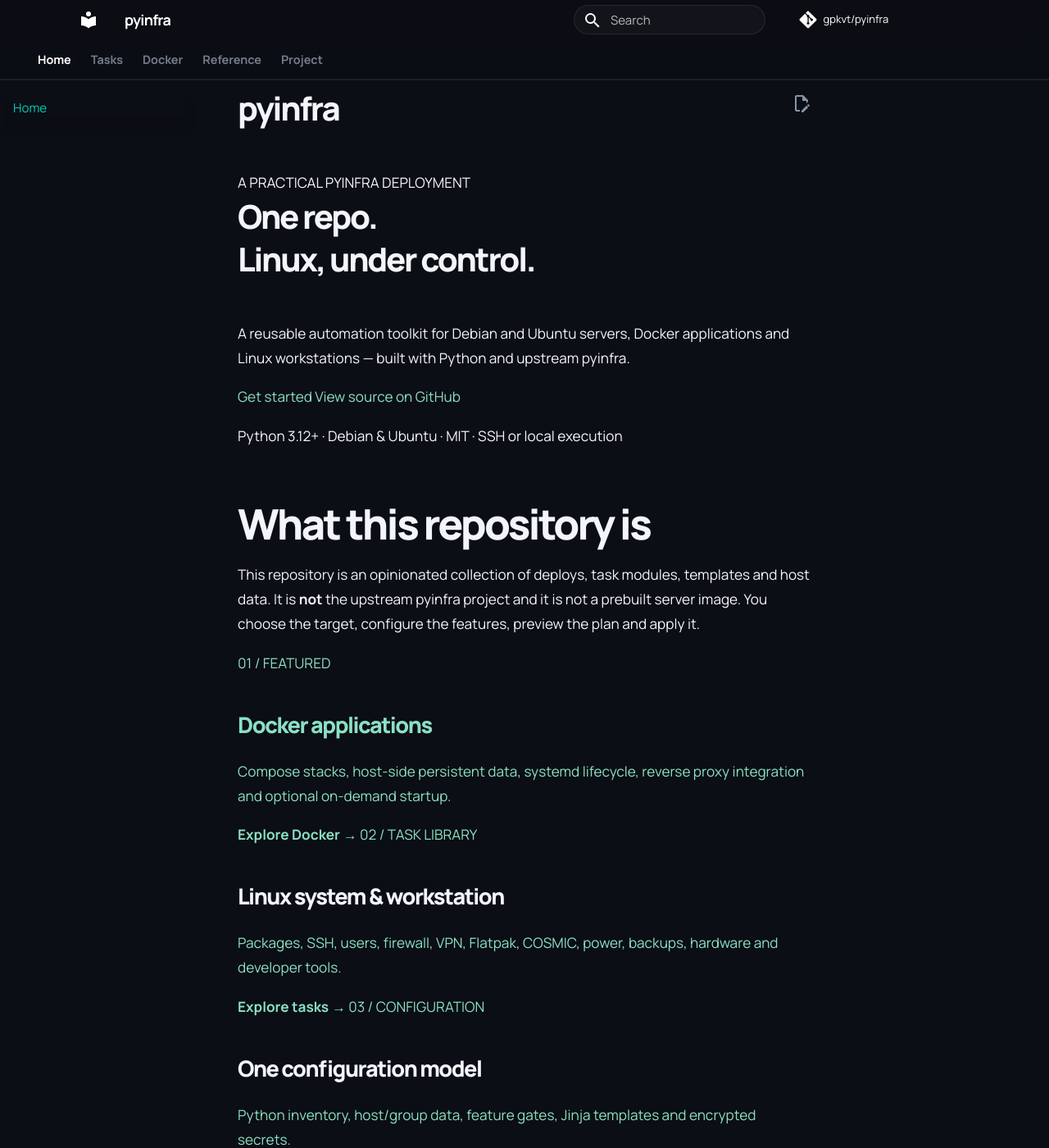
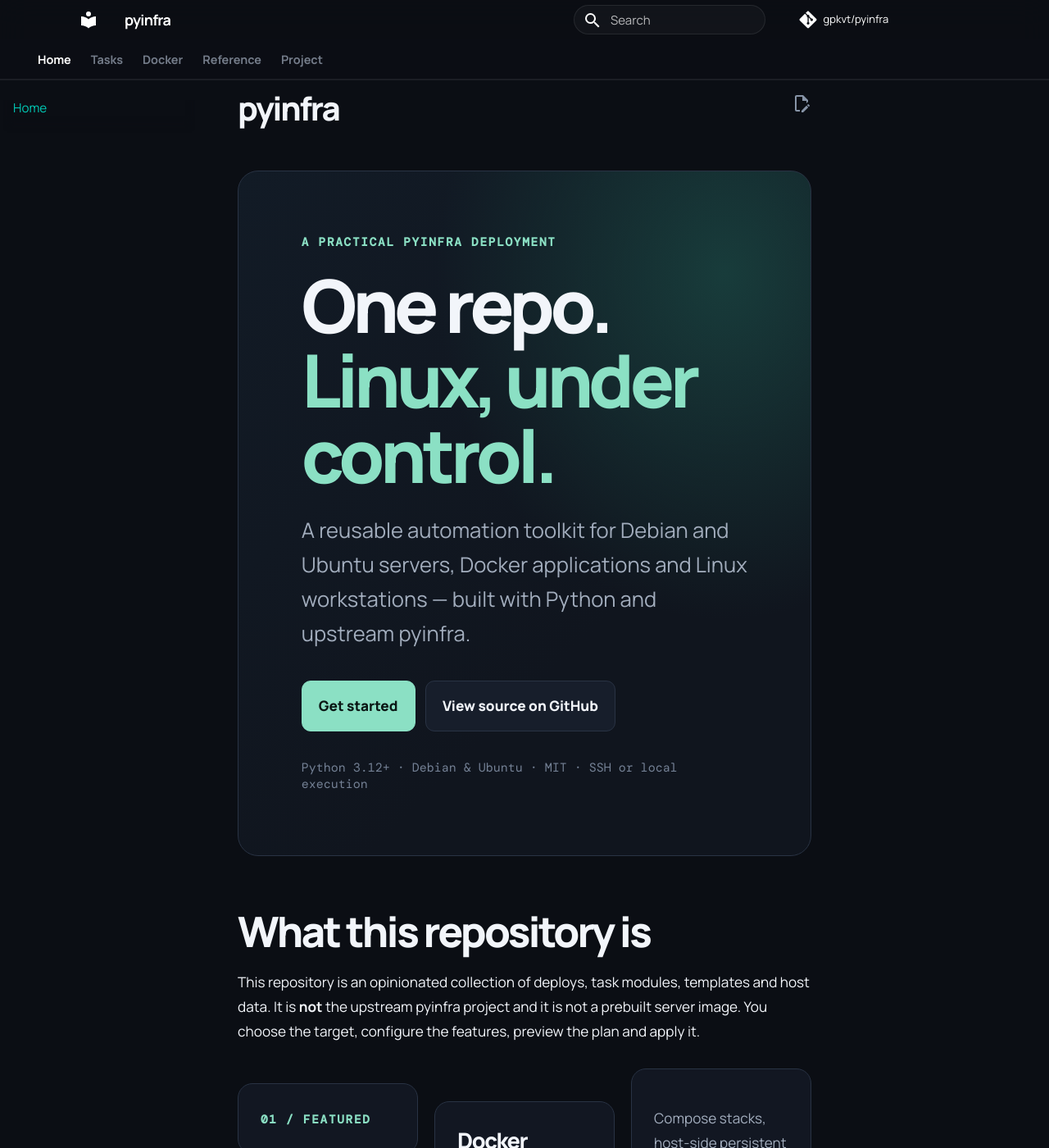
Before and after one commit to gpkvt/pyinfra, an MkDocs documentation site: the page built from docs/index.md, in a window 1280 px wide and 1400 px high. Shown: the whole window at 82% size. Built offline with MkDocs 1.6.1 and Material for MkDocs 9.7.7, drawn with Linux system fonts in a browser that asks for light colours; some web fonts are replaced; comment, search, counter and statistics services are not loaded.

Commit message:
docs: style concise project website

```diff
--- a/docs/stylesheets/extra.css
+++ b/docs/stylesheets/extra.css
@@ -358,3 +358,34 @@ code, pre, .mono { font-family: "DM Mono", ui-monospace, monospace; }
 @media (prefers-reduced-motion: reduce) {
   .feature-card, .action, .task-hub-grid > a { transition: none !important; }
 }
+
+/* Concise project overview */
+.site-hero { max-width: 100%; margin: 1.2rem 0 3rem; padding: clamp(2rem, 6vw, 5rem); border: 1px solid var(--landing-line); border-radius: 1.25rem; background: radial-gradient(ellipse at 85% 15%, #183c3b 0, transparent 42%), linear-gradient(135deg, #121b26, #10151e 65%); }
+.site-eyebrow, .site-number { color: var(--landing-mint); font: 600 .72rem "DM Mono", monospace; letter-spacing: .12em; text-transform: uppercase; }
+.site-hero h1 { margin: 1.1rem 0; font-size: clamp(2.8rem, 7vw, 5.3rem); line-height: 1.02; letter-spacing: -.06em; }
+.site-hero h1 span { color: var(--landing-mint); }
+.site-lead { max-width: 720px; color: var(--landing-muted); font-size: clamp(1.05rem, 2vw, 1.3rem); line-height: 1.65; }
+.site-meta { margin-top: 1.6rem; color: var(--landing-soft); font: .75rem "DM Mono", monospace; }
+.site-button { display: inline-block; margin: .5rem .45rem .1rem 0; padding: .75rem 1rem; border: 1px solid var(--landing-mint); border-radius: .55rem; background: var(--landing-mint); color: #0b1715 !important; font-weight: 800; text-decoration: none !important; }
+.site-button-secondary { border-color: var(--landing-line); background: #171e2b; color: var(--landing-text) !important; }
+.site-cards { display: grid; grid-template-columns: repeat(3, minmax(0, 1fr)); gap: 1rem; margin: 1.5rem 0 2.5rem; }
+.site-card { display: block; padding: 1.35rem; border: 1px solid var(--landing-line); border-radius: .9rem; background: var(--landing-surface); color: var(--landing-text) !important; text-decoration: none !important; transition: border-color .15s ease, transform .15s ease; }
+.site-card:hover { border-color: var(--landing-mint); transform: translateY(-2px); }
+.site-card h3 { margin: .9rem 0 .45rem; color: var(--landing-text); }
+.site-card p { color: var(--landing-muted); }
+.site-card strong { color: var(--landing-mint); font-size: .85rem; }
+.site-flow { display: grid; grid-template-columns: repeat(4, minmax(0, 1fr)); gap: .7rem; margin: 1.5rem 0; }
+.site-flow div { padding: 1rem; border-left: 2px solid var(--landing-mint); background: var(--landing-surface); }
+.site-flow b, .site-flow span { display: block; }
+.site-flow span { margin-top: .3rem; color: var(--landing-muted); font-size: .82rem; }
+.site-warning { margin: 2rem 0; padding: 1rem 1.2rem; border: 1px solid #806b43; border-radius: .75rem; background: #211d17; }
+.site-warning p { margin-bottom: 0; color: var(--landing-muted); }
+@media (max-width: 760px) {
+  .site-cards { grid-template-columns: 1fr; }
+  .site-flow { grid-template-columns: repeat(2, minmax(0, 1fr)); }
+  .site-hero { padding: 1.5rem; }
+}
+@media (prefers-reduced-motion: reduce) {
+  .site-card { transition: none; }
+  .site-card:hover { transform: none; }
+}
```
